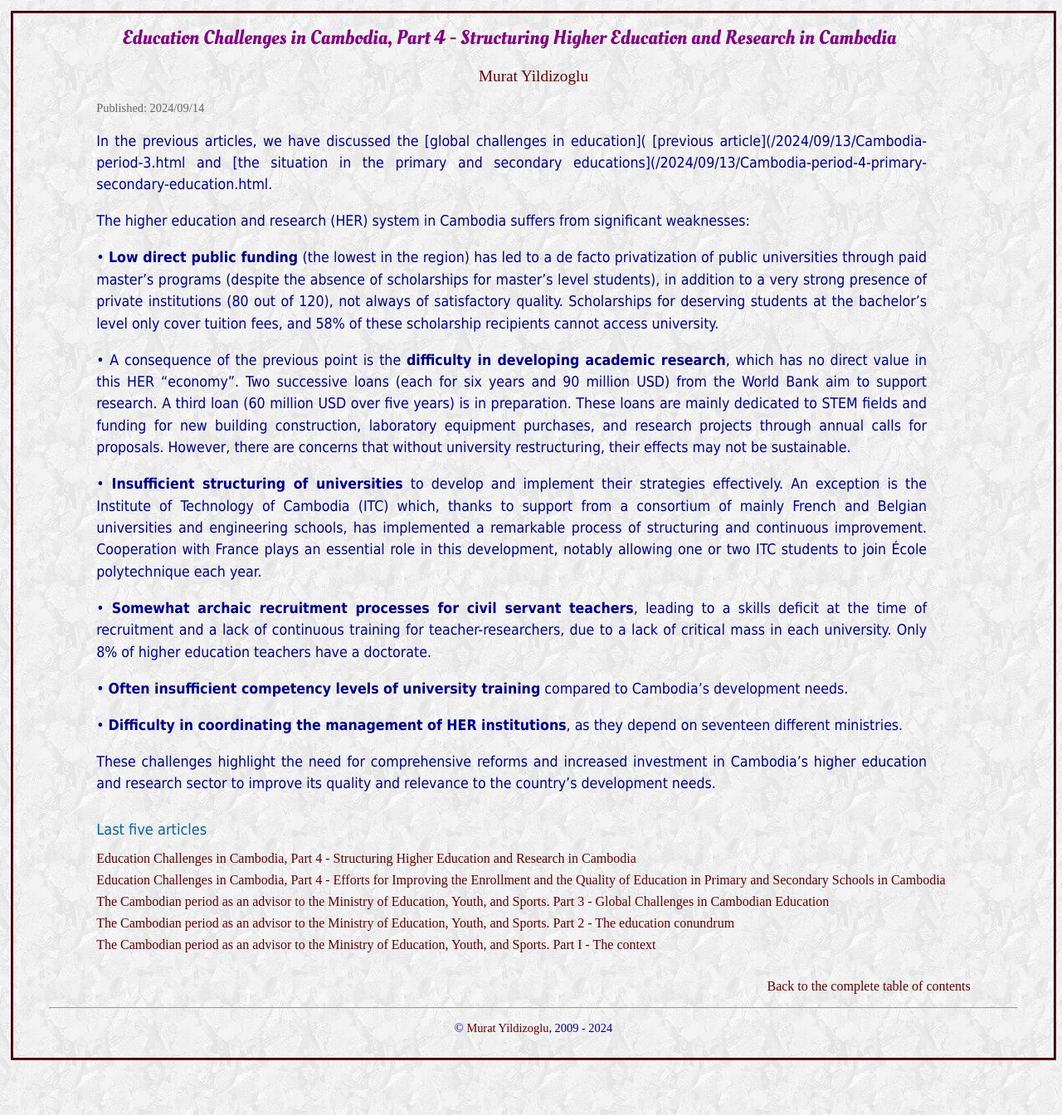
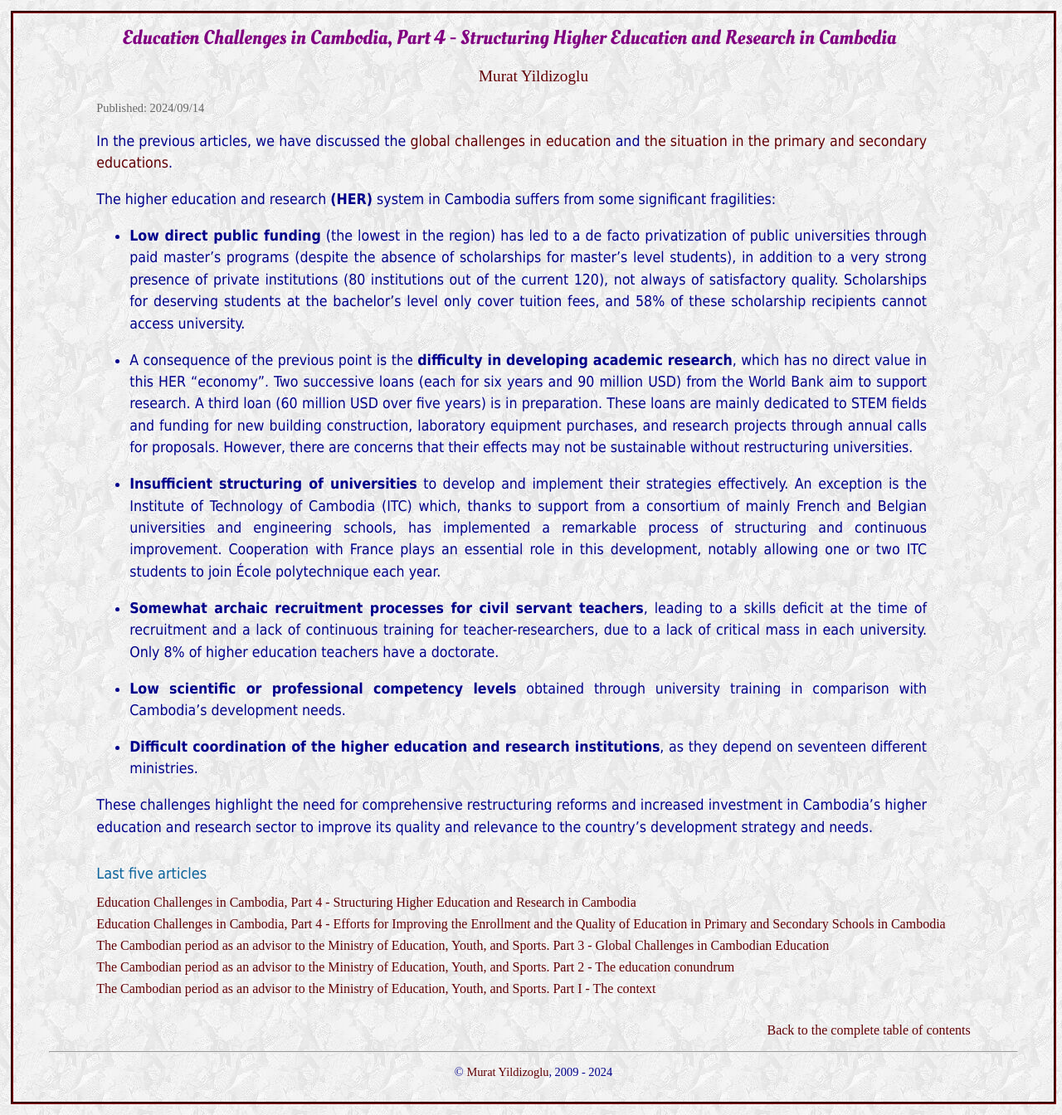
Before and after one commit to myildi/myildi.github.io, a Jekyll site: the page built from _posts/2024-09-14-higher-education.md, in a window 1280 px wide. Shown: the whole page at 83% size. Built offline with Jekyll 4.4.1, drawn with Linux system fonts in a browser that asks for light colours.

Commit message:
update of Cambodia

```diff
--- a/_posts/2024-09-14-higher-education.md
+++ b/_posts/2024-09-14-higher-education.md
@@ -4,20 +4,20 @@ title: Education Challenges in Cambodia, Part 4 - Structuring Higher Education a
 tags: Cambodia MOEYS Education ETI
 ---
 
-In the previous articles, we have discussed the [global challenges in education]( [previous article]({% post_url 2024-09-13-Cambodia-period-3 %} and [the situation in the primary and secondary educations]({% post_url 2024-09-13-Cambodia-period-4-primary-secondary-education%}.
+In the previous articles, we have discussed the [global challenges in education]( {% post_url 2024-09-13-Cambodia-period-3 %}) and [the situation in the primary and secondary educations]({% post_url 2024-09-13-Cambodia-period-4-primary-secondary-education%}).
 
-The higher education and research (HER) system in Cambodia suffers from significant weaknesses:
+The higher education and research **(HER)** system in Cambodia suffers from some significant fragilities:
 
-• **Low direct public funding** (the lowest in the region) has led to a de facto privatization of public universities through paid master's programs (despite the absence of scholarships for master's level students), in addition to a very strong presence of private institutions (80 out of 120), not always of satisfactory quality. Scholarships for deserving students at the bachelor's level only cover tuition fees, and 58% of these scholarship recipients cannot access university.
+-  **Low direct public funding** (the lowest in the region) has led to a de facto privatization of public universities through paid master's programs (despite the absence of scholarships for master's level students), in addition to a very strong presence of private institutions (80 institutions out of the current 120), not always of satisfactory quality. Scholarships for deserving students at the bachelor's level only cover tuition fees, and 58% of these scholarship recipients cannot access university.
 
-• A consequence of the previous point is the **difficulty in developing academic research**, which has no direct value in this HER "economy". Two successive loans (each for six years and 90 million USD) from the World Bank aim to support research. A third loan (60 million USD over five years) is in preparation. These loans are mainly dedicated to STEM fields and funding for new building construction, laboratory equipment purchases, and research projects through annual calls for proposals. However, there are concerns that without university restructuring, their effects may not be sustainable.
+-  A consequence of the previous point is the **difficulty in developing academic research**, which has no direct value in this HER "economy". Two successive loans (each for six years and 90 million USD) from the World Bank aim to support research. A third loan (60 million USD over five years) is in preparation. These loans are mainly dedicated to STEM fields and funding for new building construction, laboratory equipment purchases, and research projects through annual calls for proposals. However, there are concerns that their effects may not be sustainable without restructuring universities.
 
-• **Insufficient structuring of universities** to develop and implement their strategies effectively. An exception is the Institute of Technology of Cambodia (ITC) which, thanks to support from a consortium of mainly French and Belgian universities and engineering schools, has implemented a remarkable process of structuring and continuous improvement. Cooperation with France plays an essential role in this development, notably allowing one or two ITC students to join École polytechnique each year.
+-  **Insufficient structuring of universities** to develop and implement their strategies effectively. An exception is the Institute of Technology of Cambodia (ITC) which, thanks to support from a consortium of mainly French and Belgian universities and engineering schools, has implemented a remarkable process of structuring and continuous improvement. Cooperation with France plays an essential role in this development, notably allowing one or two ITC students to join École polytechnique each year.
 
-• **Somewhat archaic recruitment processes for civil servant teachers**, leading to a skills deficit at the time of recruitment and a lack of continuous training for teacher-researchers, due to a lack of critical mass in each university. Only 8% of higher education teachers have a doctorate.
+-  **Somewhat archaic recruitment processes for civil servant teachers**, leading to a skills deficit at the time of recruitment and a lack of continuous training for teacher-researchers, due to a lack of critical mass in each university. Only 8% of higher education teachers have a doctorate.
 
-• **Often insufficient competency levels of university training** compared to Cambodia's development needs.
+-  **Low scientific or professional competency levels**  obtained through university training in comparison with Cambodia's development needs.
 
-• **Difficulty in coordinating the management of HER institutions**, as they depend on seventeen different ministries.
+-  **Difficult coordination of the higher education and research institutions**, as they depend on seventeen different ministries.
 
-These challenges highlight the need for comprehensive reforms and increased investment in Cambodia's higher education and research sector to improve its quality and relevance to the country's development needs.
+These challenges highlight the need for comprehensive restructuring reforms and increased investment in Cambodia's higher education and research sector to improve its quality and relevance to the country's development strategy and needs.
```
Also changed, not shown: _drafts/cambodia-conclusion.md (+1 -1 lines).
